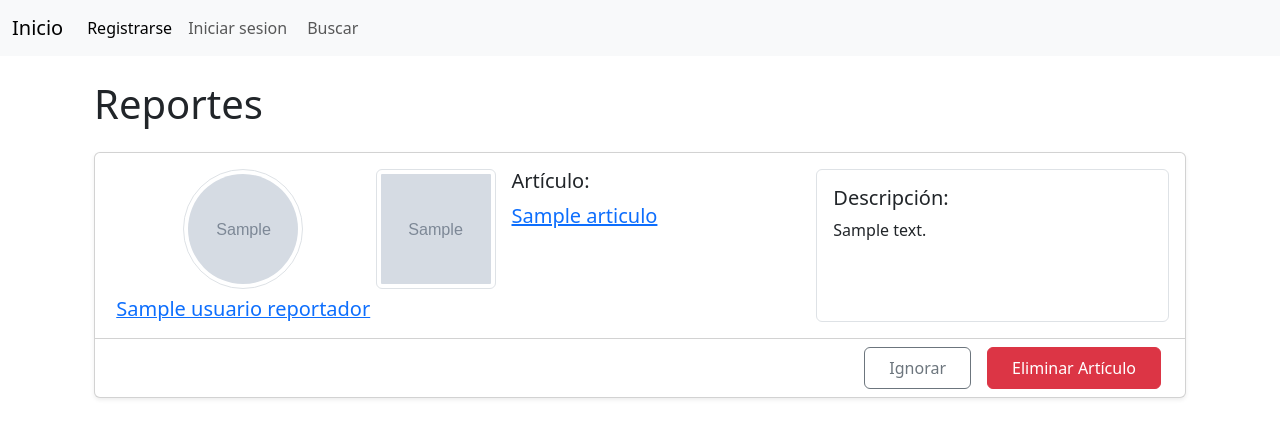
After one commit to gabs270/PIA---laboratorio-de-programacion-web, a Django app: template labprograpia/tasks/templates/reportes.html in a window 1280 px wide. The commit adds this page. Shown: the top 438 px of the page. Run offline with Django 5.2, Linux system fonts and the light colour scheme; the template is opened without the code that fills it: most values are stand-ins (such as "Sample title", 1, 10 or a date in 2020); grey boxes marked "Sample" are stand-in pictures.

Commit message:
Se agrego la pagina de administrar reportes para los administradores, funciona correctamente, muestra todos los reportes que han hecho los usuarios, los administradores pueden ignorar el reporte y este se va a borrar, o pueden decidir eliminar el articulo y tambien se borrara el reporte. Se resolvio un problema con los reportes ya que solo podia existir un reporte por articulo ya que tenia como llave primaria este mismo campo, pero ya se soluciono, siguiendo el mismo concepto de que un usuario no puede reportar el mismo reporte dos veces

```diff
--- a/labprograpia/crud/urls.py
+++ b/labprograpia/crud/urls.py
@@ -26,6 +26,7 @@ urlpatterns = [
     path('signin_admin/', views.signin_admin, name='signin_admin'),
     path('panel_administrador/', views.panel_administrador, name='panel_administrador'),
     path('publicacionespendientes/', views.publicacionespendientes, name='publicacionespendientes'),
+    path('reportes/', views.reportes, name='reportes'),
     path('', views.home, name='home'),
     path('signup', views.signup, name='signup'),
     path('datosdeusuario', views.datosdeusuario, name='datosdeusuario'),
--- a/labprograpia/tasks/templates/panel_administrador.html
+++ b/labprograpia/tasks/templates/panel_administrador.html
@@ -9,7 +9,7 @@
         <div class="col-12">
             <div class="row justify-content-center mb-3">
                 <div class="col-md-4 mb-3 mb-md-0">
-                    <a href="/reportesarticulos" class="btn btn-primary btn-lg w-100 py-3">Reportes Articulos</a>
+                    <a href="/reportes" class="btn btn-primary btn-lg w-100 py-3">Reportes Articulos</a>
                 </div>
                 <div class="col-md-4 mb-3 mb-md-0">
                     <a href="/publicacionespendientes" class="btn btn-primary btn-lg w-100 py-3">Publicaciones Pendientes</a>
--- /dev/null
+++ b/labprograpia/tasks/templates/reportes.html
@@ -0,0 +1,64 @@
+{% extends 'base.html' %}
+{% block content %}
+<div class="container mt-4">
+    <h1 class="mb-4">Reportes</h1>
+
+    {% for reporte in registros %}
+        <div class="card mb-4 shadow-sm">
+
+            <div class="row g-0 p-3">
+
+                <div class="col-md-3 d-flex flex-column align-items-center">
+                    <img src="{{ MEDIA_URL }}{{ reporte.usuario_reportador.avatar_url }}?v={% now 'U' %}"
+                         class="rounded-circle img-thumbnail mb-2"
+                         alt="Avatar usuario"
+                         style="width: 120px; height: 120px; object-fit: cover;">
+                    <a href="{% url 'detalle_usuario' reporte.usuario_reportador.nombre_usuario %}"><span class="h5 text-center">{{ reporte.usuario_reportador.nombre_completo }}</span></a>
+                </div>
+
+
+                <div class="col-md-5">
+                    <div class="d-flex align-items-start">
+                        <img src="{{ MEDIA_URL }}{{ reporte.articulo.imagen_principal.url_imagen }}"
+                             class="img-thumbnail me-3"
+                             style="width: 120px; height: 120px; object-fit: cover;"
+                             alt="Imagen artículo">
+                        <div>
+                            <h5 class="mt-0">Artículo:</h5>
+                            <a href="{% url 'detalle_articulo' reporte.articulo.id_articulo %}"><p class="lead">{{ reporte.articulo.titulo }}</p></a>
+                        </div>
+                    </div>
+                </div>
+
+
+                <div class="col-md-4">
+                    <div class="h-100 p-3 bg-white border rounded">
+                        <h5>Descripción:</h5>
+                        <p class="mb-0">{{ reporte.descripcion }}</p>
+                    </div>
+                </div>
+            </div>
+
+
+            <div class="card-footer bg-transparent">
+                <form method="post" class="d-flex justify-content-end">
+                    {% csrf_token %}
+                    <input type="hidden" name="id_reporte" value="{{ reporte.id }}">
+                    <input type="hidden" name="id_articulo" value="{{ reporte.articulo.id_articulo }}">
+                    <button type="submit" name="ignorar" class="btn btn-outline-secondary mx-2 px-4 py-2">
+                        <i class="bi bi-check-circle"></i> Ignorar
+                    </button>
+                    <button type="submit" name="Eliminar_articulo" class="btn btn-danger mx-2 px-4 py-2">
+                        <i class="bi bi-trash"></i> Eliminar Artículo
+                    </button>
+                </form>
+            </div>
+        </div>
+
+    {% empty %}
+        <div class="alert alert-info">
+            <i class="bi bi-info-circle"></i> No hay reportes pendientes.
+        </div>
+    {% endfor %}
+</div>
+{% endblock %}
```
Also changed, not shown: labprograpia/tasks/models.py (+5 -3 lines), labprograpia/tasks/views.py (+52 -15 lines), labprograpia/media/avatars/avatar_20.png (added), labprograpia/media/avatars/avatar_21.png (added), labprograpia/media/imagenesArticulos/imagenprincipal_articulo19_Usuario18.jpg (added), labprograpia/media/imagenesArticulos/imgsarticulo1_articulo19_Usuariousuario nuevo.png (added), labprograpia/media/imagenesArticulos/imgsarticulo2_articulo19_Usuariousuario nuevo.png (added), labprograpia/media/imagenesArticulos/imgsarticulo3_articulo19_Usuariousuario nuevo.png (added).
